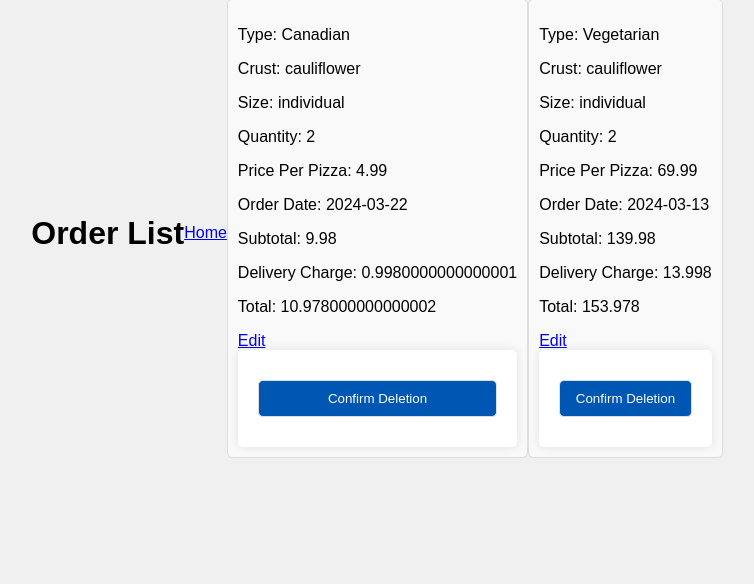
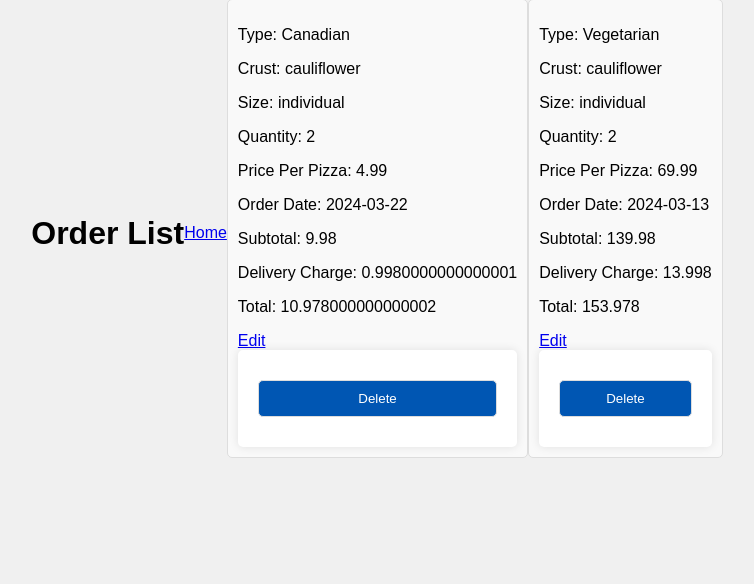
Before and after one commit to joshgervais/joshgervais-256A02, a Flask app: page /orders in a window 1280 px wide. Shown: the part 167-751 px from the top of the page, without its empty margins (263-1017 px from the left). Run offline with Flask 3, Linux system fonts and the light colour scheme; the visitor is signed in with stand-in values (Sample User, id 1).

Commit message:
updated delete

```diff
--- a/data/users.json
+++ b/data/users.json
@@ -13,5 +13,10 @@
         "email": "josh@gervais.com",
         "password": "password",
         "role": "s"
+    },
+    {
+        "email": "boss@pizza.com",
+        "password": "password",
+        "role": "s"
     }
 ]
--- a/templates/orders.html
+++ b/templates/orders.html
@@ -21,8 +21,8 @@
             <p>Delivery Charge: {{ (order.quantity * order.price_per) * 0.1 }}</p>
             <p>Total: {{ (order.quantity * order.price_per) * 1.1 }}</p>
             <a href="{{ url_for('edit_order', order_id=order['id']) }}">Edit</a>
-            <form action="{{ url_for('confirm_delete', order_id=order['id']) }}" method="post">
-                <input type="submit" value="Confirm Deletion">
+            <form action="{{ url_for('delete_order', order_id=order['id']) }}" method="post">
+                <input type="submit" value="Delete" onclick="return confirm('Are you sure you want to delete this order?');">
             </form>
         </div>
     {% endfor %}
```
